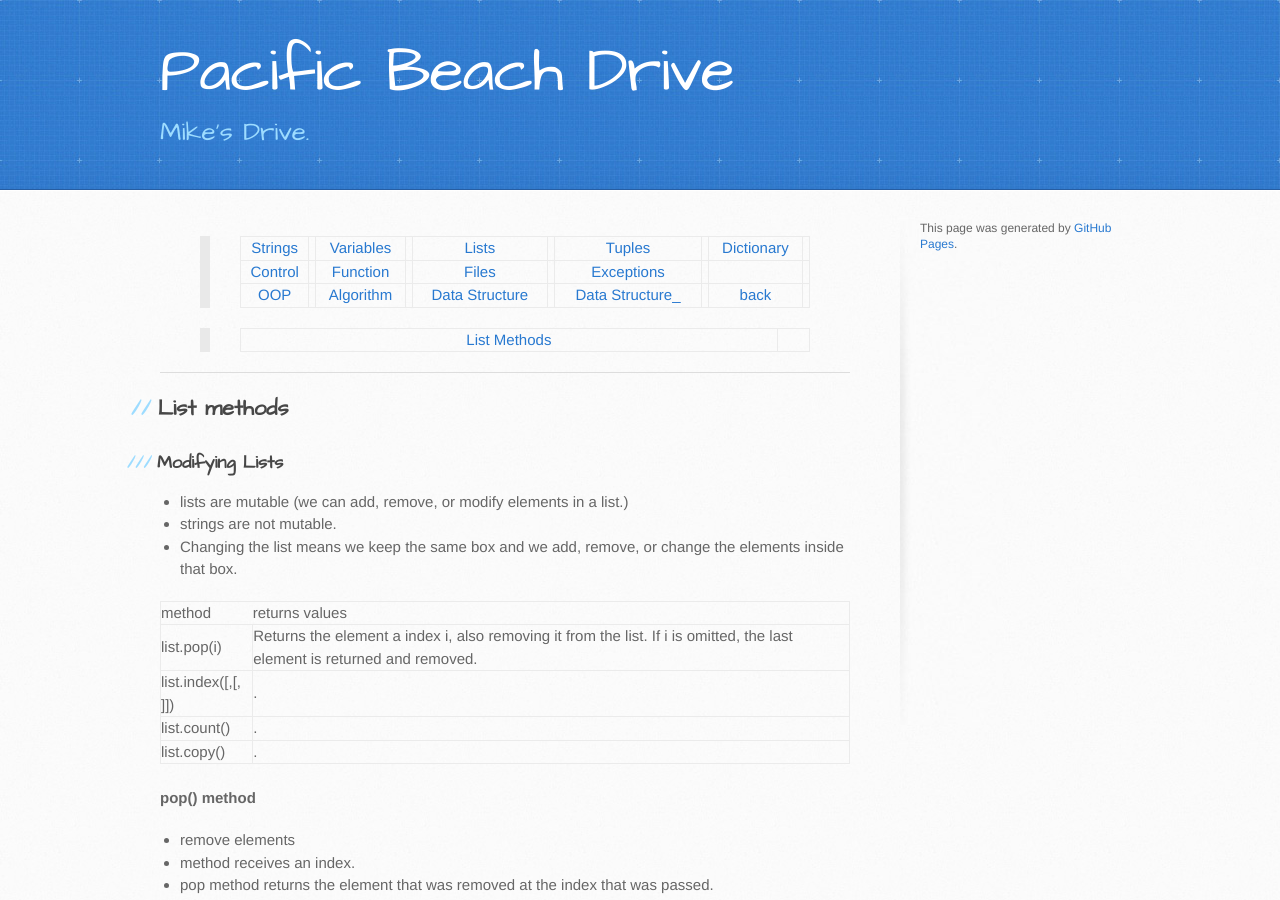
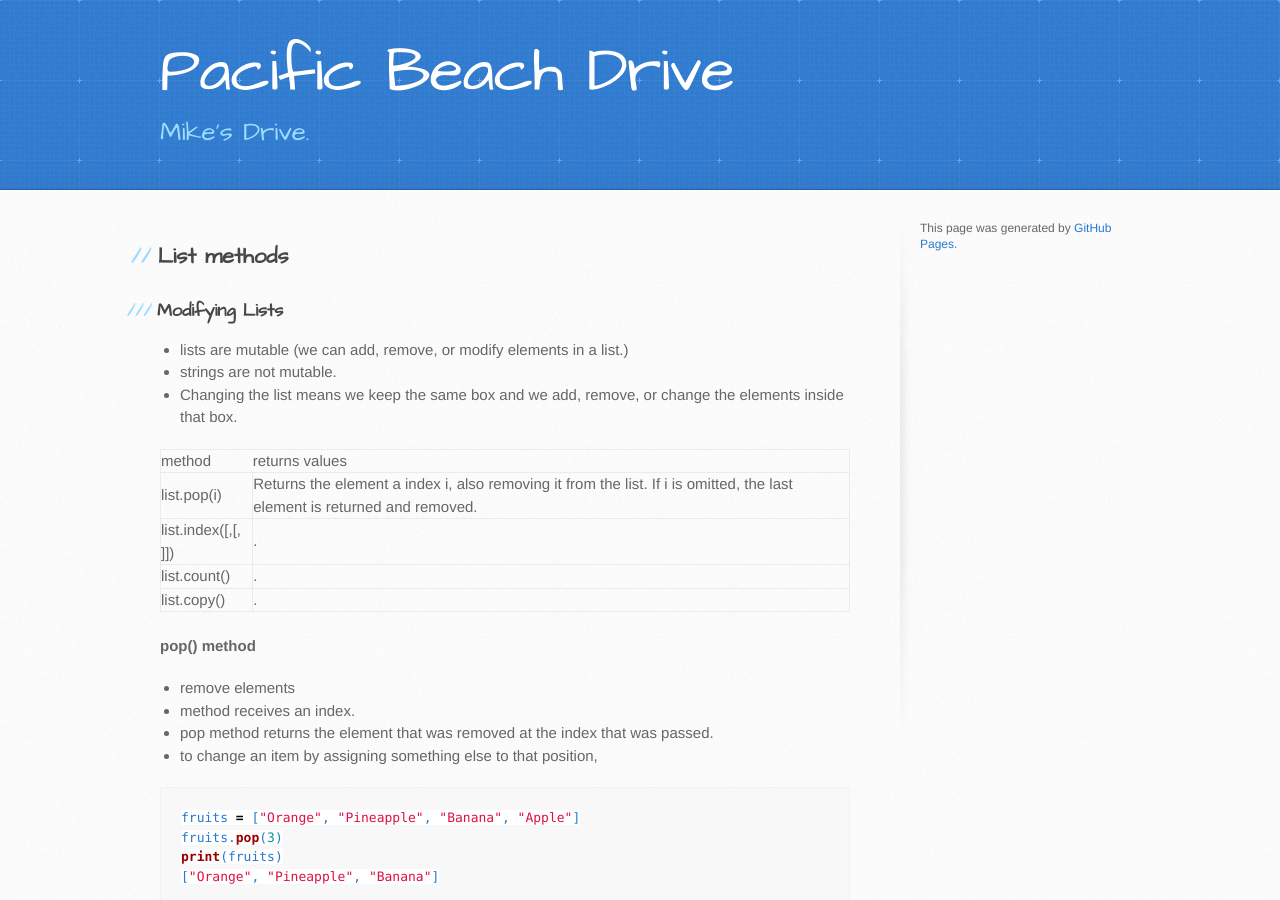
Before and after one commit to trumpfheller/trumpfheller.github.io, a Jekyll site: the page built from python/listmethods.md, in a window 1280 px wide and 900 px high. Built offline with Jekyll 4.4.1, drawn with Linux system fonts in a browser that asks for light colours; some of the changed text lies outside the part shown.

Commit message:
Update listmethods.md

```diff
--- a/python/listmethods.md
+++ b/python/listmethods.md
@@ -2,13 +2,6 @@
 title: ggl python List methods
 layout: default
 ---
-> [Strings](./strings.html) || [Variables](./variables.html) || [Lists](./lists.html) || [Tuples](./tuples.html) || [Dictionary](./dictionary.html) ||
-> [Control](./control.html) || [Function](./function.html)|| [Files](./files.html) || [Exceptions](./exceptions.html) ||
-> [OOP](./oop.html) || [Algorithm](./algorithms.html) ||[Data Structure](./datastructure.html) ||[Data Structure_](./datastructure00.html) ||[back](../)
-
-> [List Methods](./listmethods.html) ||
-
-***
 
 ## List methods
 
```
Also changed, not shown: other parts of python/listmethods.md (+14 -0 lines).
